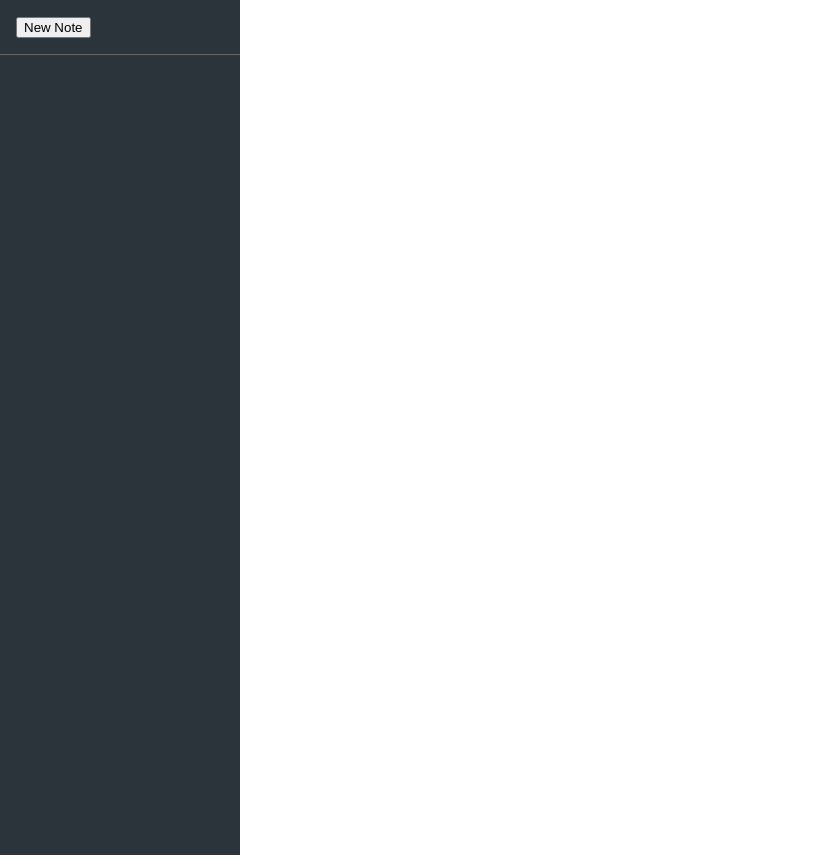
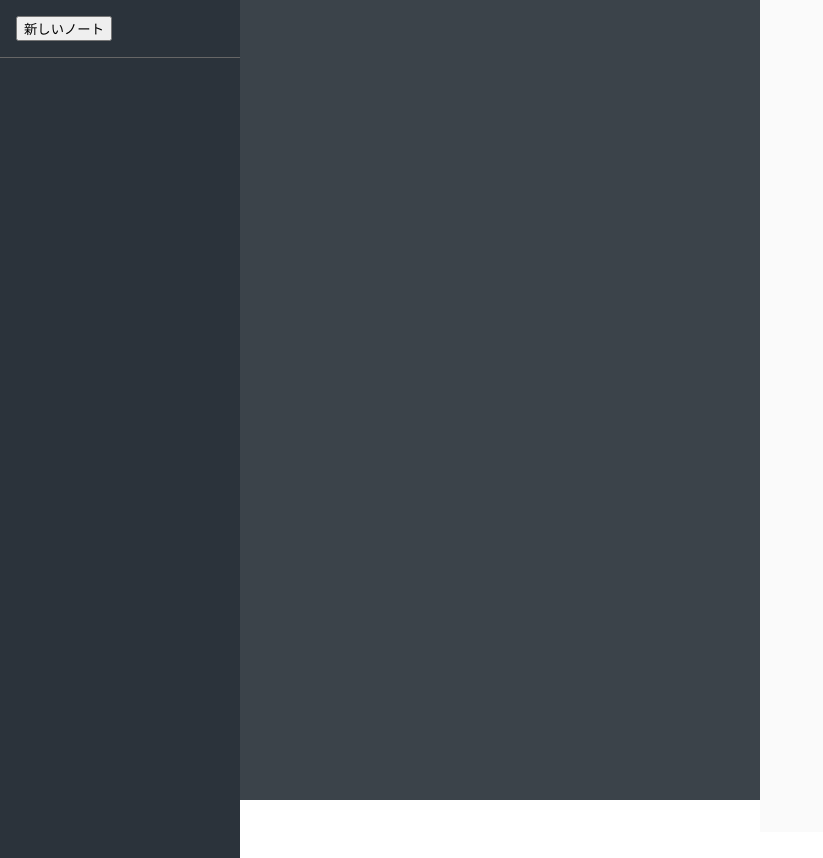
Before and after one commit to tanigaki39/react-memopad, a React (Create React App) app: page / in a window 1280 px wide. Shown: the whole page, without its empty margins (0-823 px from the left). Built offline with nearby package versions, Linux system fonts and the light colour scheme.

Commit message:
feat: Context を使用する形に変更

```diff
--- a/src/App.tsx
+++ b/src/App.tsx
@@ -1,67 +1,13 @@
 import React from "react";
-import { v4 as uuid } from "uuid";
-import Note from "./components/Note";
-import NoteList from "./components/NoteList";
-//____________________________________________
-//
-type NoteData = {
-  id: string;
-  content: string;
-};
+import { CurrentNoteProvider } from "./context/CurrentNoteContext";
+import Memopad from "./components/Memopad";
 //____________________________________________
 //
 function App() {
-  const [currentNote, setCurrentNote] = React.useState<NoteData>();
-  const [notes, setNotes] = React.useState<NoteData[]>(
-    JSON.parse(localStorage.getItem("notes") as string) ||
-      localStorage.setItem("notes", JSON.stringify([]))
-  );
-
-  const handleClickNewNote = () => {
-    const newNote = {
-      id: uuid(),
-      content: "",
-    };
-    setNotes((prev) => [...prev, newNote]);
-    setCurrentNote(newNote);
-  };
-
-  const handleChangeContent = (content: string) => {
-    currentNote &&
-      setNotes(
-        notes.map((note) =>
-          note.id === currentNote.id ? { id: currentNote.id, content } : note
-        )
-      );
-  };
-
-  React.useEffect(() => {
-    localStorage.setItem("notes", JSON.stringify(notes));
-  }, [notes]);
-
   return (
-    <div style={{ display: "flex", minHeight: "100vh" }}>
-      <div style={{ width: 240 }}>
-        <div
-          style={{
-            background: "hsl(210, 15%, 20%)",
-            padding: "1em",
-            borderBottom: "1px solid #666",
-          }}
-        >
-          <button onClick={handleClickNewNote}>New Note</button>
-        </div>
-        <NoteList
-          onClick={(id) => setCurrentNote(notes.find((item) => item.id === id))}
-          data={notes}
-        />
-      </div>
-      <div style={{ flex: 1 }}>
-        {currentNote && (
-          <Note data={currentNote} changeContent={handleChangeContent} />
-        )}
-      </div>
-    </div>
+    <CurrentNoteProvider>
+      <Memopad />
+    </CurrentNoteProvider>
   );
 }
 //____________________________________________
--- a/src/components/Editor/index.tsx
+++ b/src/components/Editor/index.tsx
@@ -1,19 +1,25 @@
 import * as React from "react";
+import { useCurrentNote } from "../../context/CurrentNoteContext";
 import styles from "./index.module.css";
 //____________________________________________
 //
-const Component: React.FC<{
-  content: string;
-  changeContent: (content: string) => void;
-}> = ({ content, changeContent }) => {
+const Component: React.FC = () => {
+  const { currentNote, setCurrentNote } = useCurrentNote();
+  const [editValue, setEditValue] = React.useState("");
+
   const handleChangeNote = (e: React.ChangeEvent<HTMLTextAreaElement>) => {
-    changeContent(e.target.value);
+    setEditValue(e.target.value);
+    setCurrentNote({ ...currentNote, content: e.target.value });
   };
+
+  React.useEffect(() => {
+    setEditValue(currentNote.content);
+  }, [currentNote]);
 
   return (
     <textarea
       onChange={handleChangeNote}
-      defaultValue={content}
+      value={editValue}
       className={styles.root}
     ></textarea>
   );
--- /dev/null
+++ b/src/components/Memopad/index.module.css
@@ -0,0 +1,18 @@
+.root {
+  display: flex;
+  min-height: 100vh;
+}
+
+.aside {
+  width: 240px;
+}
+
+.asideHeader {
+  background: hsl(210, 15%, 20%);
+  padding: 1em;
+  border-bottom: 1px solid #666;
+}
+
+.main {
+  flex: 1;
+}
--- /dev/null
+++ b/src/components/Memopad/index.tsx
@@ -0,0 +1,54 @@
+import * as React from "react";
+import { v4 as uuid } from "uuid";
+import {
+  useCurrentNote,
+  Note as NoteData,
+} from "../../context/CurrentNoteContext";
+import Note from "../Note";
+import NoteList from "../NoteList";
+import styles from "./index.module.css";
+//____________________________________________
+//
+const Component: React.FC = () => {
+  const [notes, setNotes] = React.useState<NoteData[]>(
+    JSON.parse(localStorage.getItem("notes") as string) || []
+  );
+  const { currentNote, setCurrentNote } = useCurrentNote();
+
+  const handleClickNewNote = () => {
+    const newNote = {
+      id: uuid(),
+      content: "",
+    };
+    setNotes((prev) => [...prev, newNote]);
+    setCurrentNote(newNote);
+  };
+
+  React.useEffect(() => {
+    localStorage.setItem("notes", JSON.stringify(notes));
+  }, [notes]);
+
+  React.useEffect(() => {
+    const newNotes = notes.map((note) =>
+      note.id === currentNote.id ? currentNote : note
+    );
+    setNotes(newNotes);
+  }, [currentNote]);
+
+  return (
+    <div className={styles.root}>
+      <div className={styles.aside}>
+        <div className={styles.asideHeader}>
+          <button onClick={handleClickNewNote}>新しいノート</button>
+        </div>
+        <NoteList data={notes} />
+      </div>
+      <div className={styles.main}>
+        <Note />
+      </div>
+    </div>
+  );
+};
+//____________________________________________
+//
+export default Component;
--- a/src/components/Note/index.tsx
+++ b/src/components/Note/index.tsx
@@ -4,23 +4,14 @@ import Preview from "../Preview";
 import styles from "./index.module.css";
 //____________________________________________
 //
-type NoteProps = {
-  data: {
-    id: string;
-    content: string;
-  };
-  changeContent: (content: string) => void;
-};
-//____________________________________________
-//
-const Component: React.FC<NoteProps> = ({ data, changeContent }) => {
+const Component: React.FC = () => {
   return (
     <div className={styles.root}>
       <div className={styles.editor}>
-        <Editor content={data.content} changeContent={changeContent} />
+        <Editor />
       </div>
       <div className={styles.preview}>
-        <Preview content={data.content} />
+        <Preview />
       </div>
     </div>
   );
--- a/src/components/NoteList/index.module.css
+++ b/src/components/NoteList/index.module.css
@@ -12,6 +12,16 @@
   overflow-wrap: break-word;
 }
 
+.currentItem {
+  color: #fff;
+  cursor: pointer;
+  height: 70px;
+  padding: 1em;
+  word-break: break-all;
+  overflow-wrap: break-word;
+  background: hsl(208, 11%, 26%);
+}
+
 .item:hover {
   background: hsl(208, 11%, 26%);
 }
--- a/src/components/NoteList/index.tsx
+++ b/src/components/NoteList/index.tsx
@@ -1,5 +1,7 @@
 import * as React from "react";
+import { useCurrentNote } from "../../context/CurrentNoteContext";
 import styles from "./index.module.css";
+import { Note } from "../../context/CurrentNoteContext";
 //____________________________________________
 //
 type NoteListProps = {
@@ -7,18 +9,25 @@ type NoteListProps = {
     id: string;
     content: string;
   }[];
-  onClick: (id: string) => void;
 };
 //____________________________________________
 //
-const Component: React.FC<NoteListProps> = ({ data, onClick }) => {
+const Component: React.FC<NoteListProps> = ({ data }) => {
+  const { currentNote, setCurrentNote } = useCurrentNote();
+
+  const handleClickNote = (id: string) => {
+    setCurrentNote(data.find((item) => item.id === id) as Note);
+  };
+
   return (
     <div className={styles.root}>
       {data.map((item) => (
         <div
-          className={styles.item}
+          className={
+            currentNote.id === item.id ? styles.currentItem : styles.item
+          }
           key={item.id}
-          onClick={() => onClick(item.id)}
+          onClick={() => handleClickNote(item.id)}
         >
           {item.content.substr(0, 30)}
         </div>
--- a/src/components/Preview/index.tsx
+++ b/src/components/Preview/index.tsx
@@ -3,9 +3,13 @@ import styles from "./index.module.css";
 import marked from "marked";
 import Prism from "prismjs";
 import "./prism.css";
+import { useCurrentNote } from "../../context/CurrentNoteContext";
 //____________________________________________
 //
-const Component: React.FC<{ content: string }> = ({ content }) => {
+const Component: React.FC = () => {
+  const {
+    currentNote: { content },
+  } = useCurrentNote();
   const [html, setHtml] = React.useState(marked(content));
 
   React.useEffect(() => {
--- /dev/null
+++ b/src/context/CurrentNoteContext.tsx
@@ -0,0 +1,40 @@
+import * as React from "react";
+//____________________________________________
+//
+export type Note = {
+  id: string;
+  content: string;
+};
+
+type Context = {
+  currentNote: Note;
+  setCurrentNote: (data: Note) => void;
+};
+
+const initialState: Context = {
+  currentNote: {
+    id: "",
+    content: "",
+  },
+  setCurrentNote: () => {},
+};
+
+const CurrentNoteContext = React.createContext<Context>(initialState);
+
+const CurrentNoteProvider: React.FC = ({ children }) => {
+  const [currentNote, setCurrentNote] = React.useState<Note>({
+    id: "",
+    content: "",
+  });
+
+  return (
+    <CurrentNoteContext.Provider value={{ currentNote, setCurrentNote }}>
+      {children}
+    </CurrentNoteContext.Provider>
+  );
+};
+//____________________________________________
+//
+export { CurrentNoteProvider };
+
+export const useCurrentNote = () => React.useContext(CurrentNoteContext);
```
